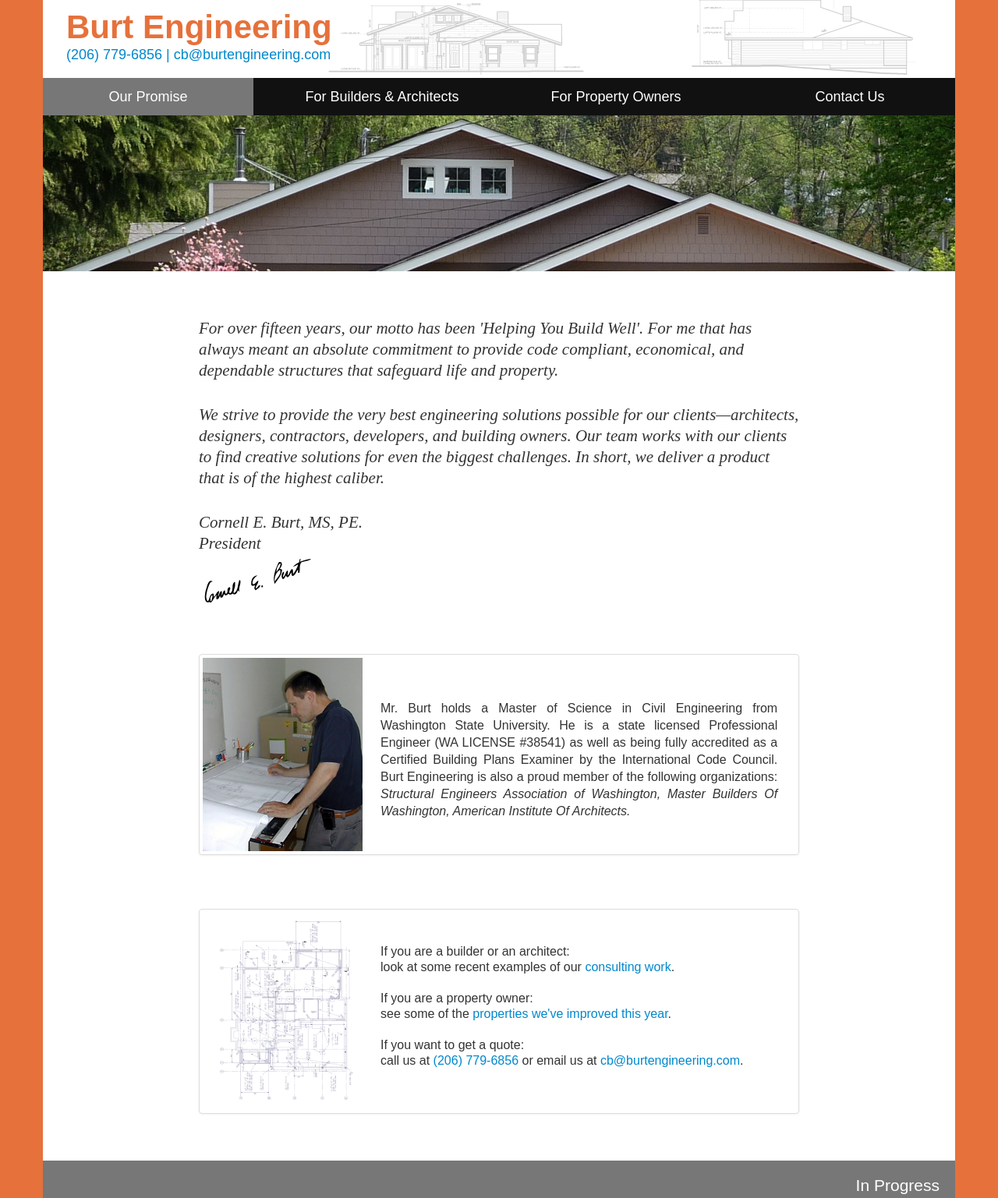
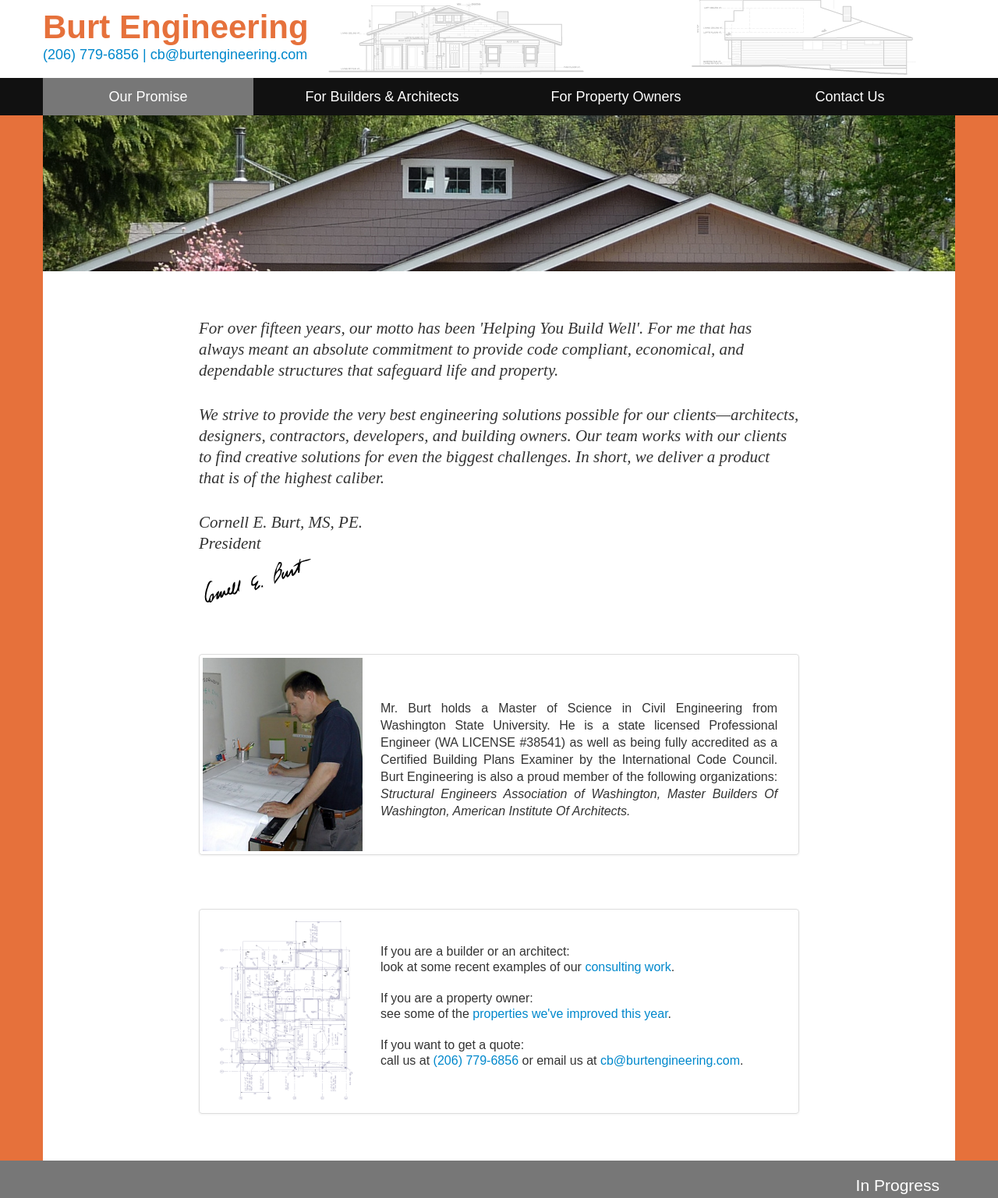
Before and after one commit to oburt/oburt-personal, a PHP site: page /burt-engineering/index.php in a window 1280 px wide. Shown: the whole page at 78% size. Run offline with PHP 8.4, Linux system fonts and the light colour scheme; some libraries are stand-ins or nearby versions.

Commit message:
switched back, prefer the old long bars

```diff
--- a/www/burt-engineering/css/style.css
+++ b/www/burt-engineering/css/style.css
@@ -36,14 +36,8 @@ section {
 	background-color: white;
 	height: 100px;
 }
-h1, address {
-	margin-left: 30px;
-}
-.container {
-	background-color: white;
-}
 /* CORRECT THIS UPON FINAL */
-.container .be-header {
+.be-header .container  {
 	background: url('/burt-engineering/img/bg_header.png') right top no-repeat;
 }
 .be-navbar {
--- a/www/burt-engineering/footer.php
+++ b/www/burt-engineering/footer.php
@@ -1,7 +1,7 @@
 	<div class="clearfix"></div>
 
-	<div class="container">
-		<div class="be-footer">
+	<div class="be-footer">
+		<div class="container">
 			<div class="row">
 				<div class="span3 offset9">
 					<p class="oburt-work">In Progress</span>
--- a/www/burt-engineering/header.php
+++ b/www/burt-engineering/header.php
@@ -16,8 +16,8 @@
 
 <body data-spy="scroll" data-target=".be-sidebar">
 
-	<div class="container">
-		<div class="be-header">
+	<div class="be-header">
+		<div class="container">
 			<div class="row">
 				<div class="span12">
 					<h1>Burt Engineering</h1>
@@ -26,8 +26,8 @@
 			</div>
 		</div>
 	</div>
-	<div class="container">
-		<nav class="be-navbar">
+	<nav class="be-navbar">
+		<div class="container">
 			<div class="row">
 				<div class="span3 <?php if($page === 'index') echo('active'); ?>">
 					<a href="index.php">Our Promise</a>
@@ -42,5 +42,5 @@
 					<a href="contact.php">Contact Us</a>
 				</div>
 			</div>
-		</nav>
-	</div>
+		</div>
+	</nav>
```
